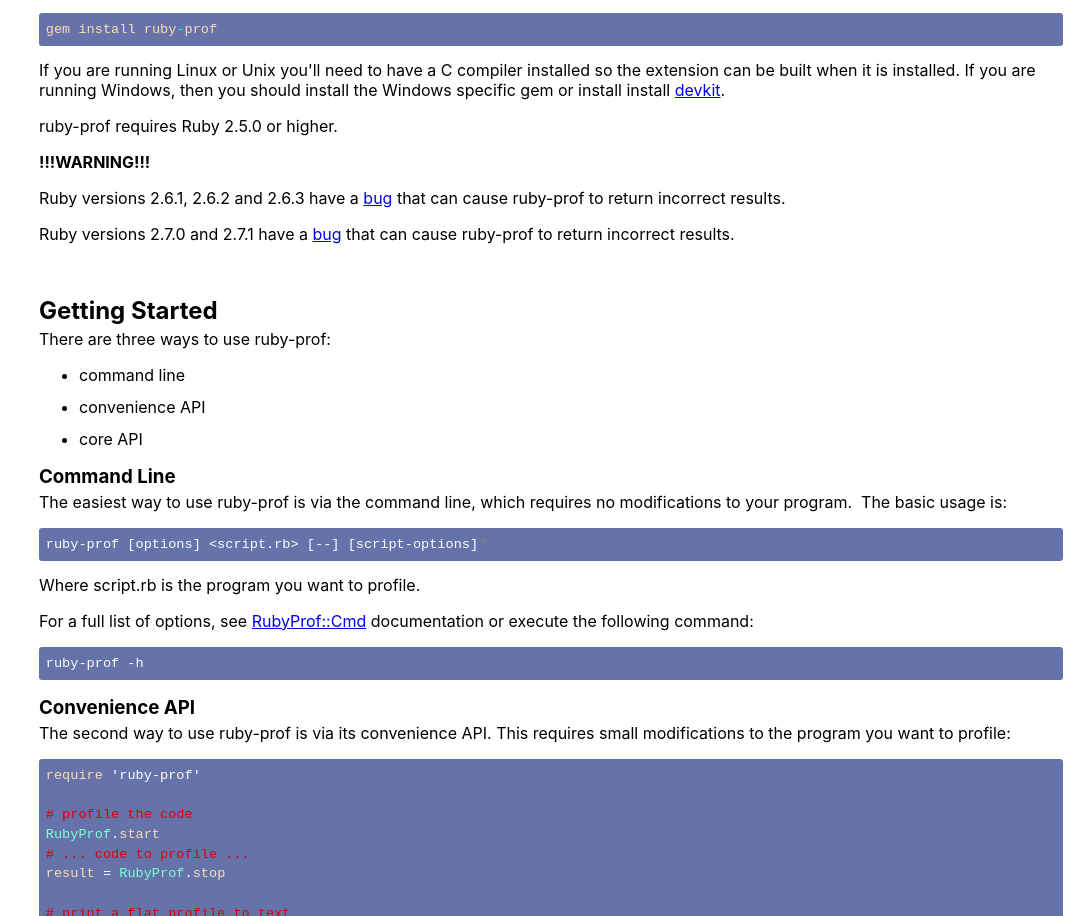
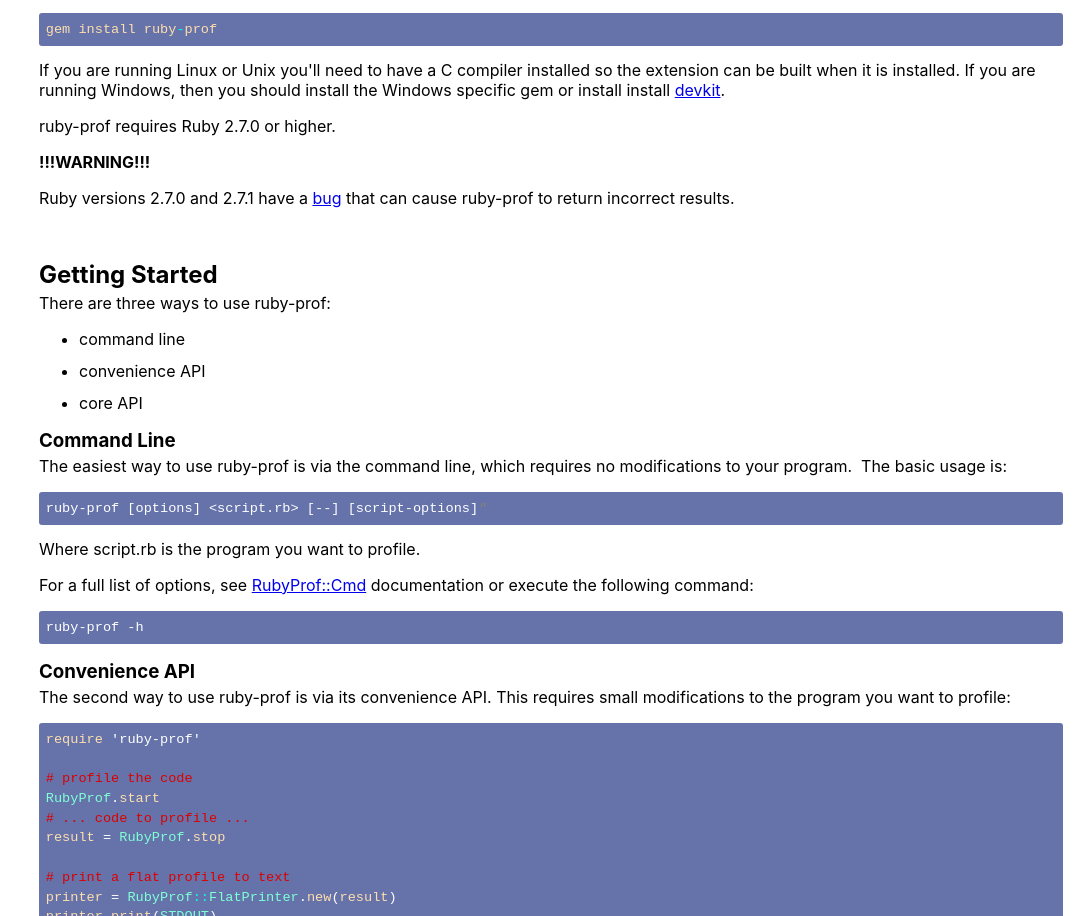
Before and after one commit to ruby-prof/ruby-prof.github.io, a plain HTML site: page index.html in a window 1280 px wide. Shown: the part 1105-2021 px from the top of the page, without its empty margins (193-1280 px from the left). Drawn offline with Linux system fonts and the light colour scheme.

Commit message:
Update min Ruby version
- Update min Ruby version from 2.5.0 to 2.7.0
- Remove warning about Ruby 2.6.x problems

```diff
--- a/index.html
+++ b/index.html
@@ -91,10 +91,8 @@ class="ruby-identifier">ruby</span><span class="ruby-operator">-</span><span cla
           installed so the extension can be built when it is installed. If you
           are running Windows, then you should install the Windows specific gem
           or install install <a href="https://rubyinstaller.org/add-ons/devkit.html">devkit</a>.</p>
-        <p>ruby-prof requires Ruby 2.5.0 or higher.</p>
+        <p>ruby-prof requires Ruby 2.7.0 or higher.</p>
         <p><strong>!!!WARNING!!!</strong></p>
-        <p>Ruby versions 2.6.1, 2.6.2 and 2.6.3 have a <a href="https://bugs.ruby-lang.org/issues/15911">bug</a>
-          that can cause ruby-prof to return incorrect results. </p>
         <p>Ruby versions 2.7.0 and 2.7.1 have a <a href="https://bugs.ruby-lang.org/issues/17152">bug</a>
           that can cause ruby-prof to return incorrect results.</p>
         <p><br>
```
